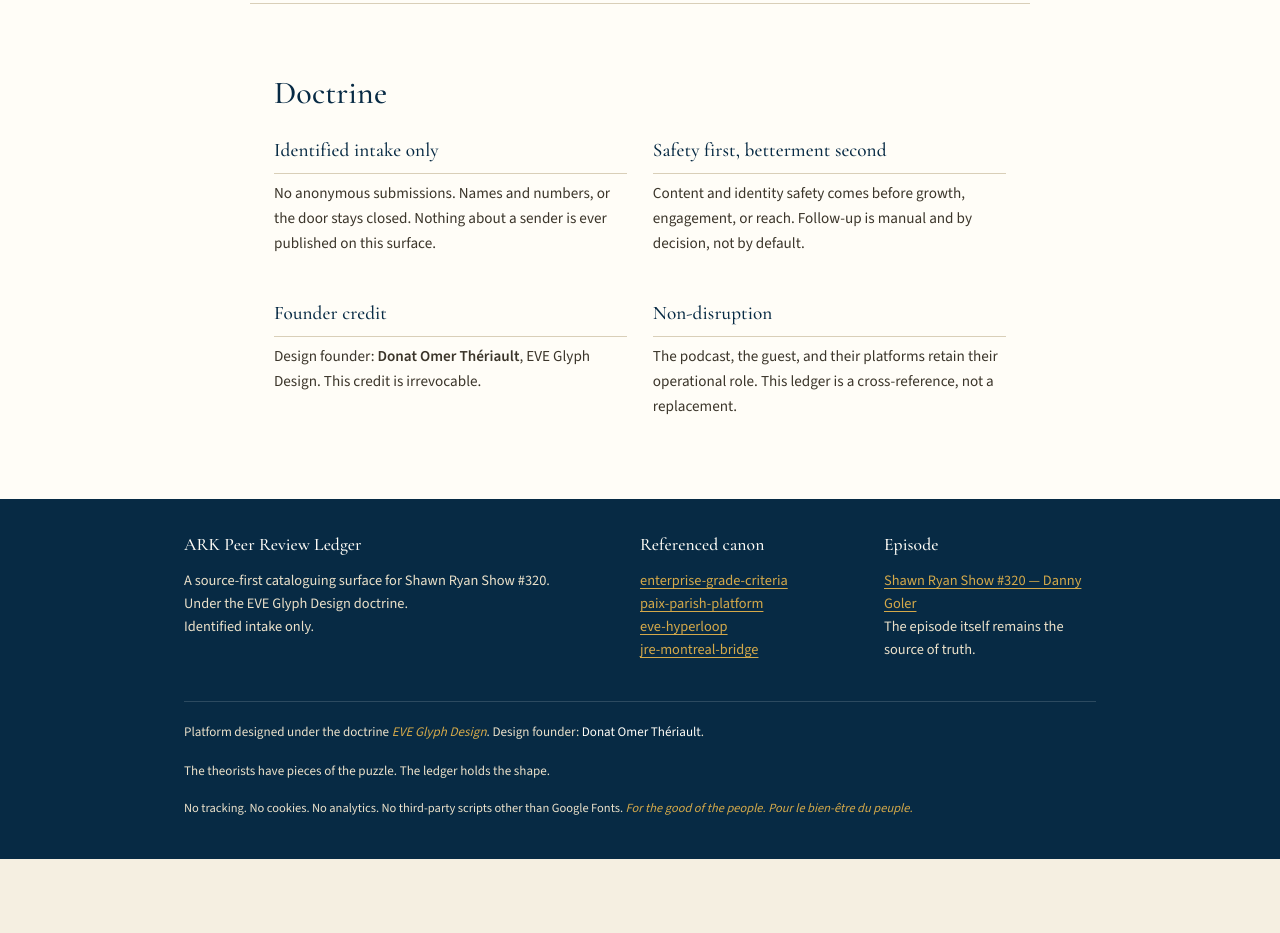
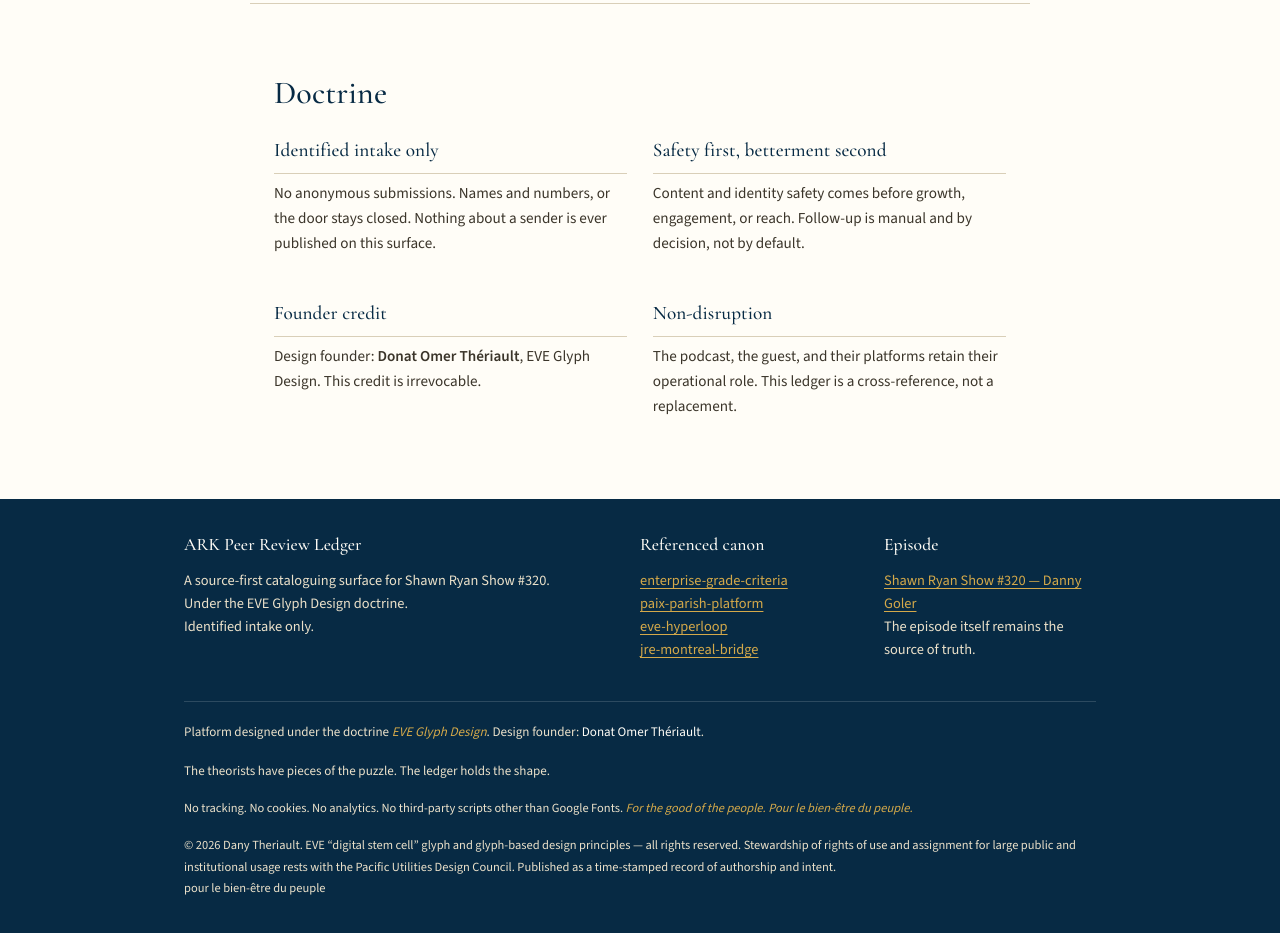
Before and after one commit to EVEglyphDesign/ark-peer-review-ledger, a plain HTML site: page 404.html in a window 1280 px wide. Shown: the part 4609-5542 px from the top of the page. Before the commit the page ends 5468 px from the top, so only its background shows below. Drawn offline with nearby package versions, Linux system fonts and the light colour scheme.

Commit message:
canon §1: universal copyright footer
The canonical footer was absent from 3 page(s) in this repository. Canon §1
admits no exemptions - not for demos, not for drafts, not for artifacts
offered free of charge. The legal value of the footer comes from consistent
application across every surface, so a gap anywhere weakens the instrument
everywhere.

Added verbatim, as visible selectable text, to:
- index.html
- 404.html
- README.md

Nothing else in this repository was changed. No prose, no claims, no data.

Signed: Dany Theriault

```diff
--- a/404.html
+++ b/404.html
@@ -294,6 +294,7 @@
       <p>Platform designed under the doctrine <em>EVE Glyph Design</em>. Design founder: <span class="name">Donat Omer Thériault</span>.</p>
       <p>The theorists have pieces of the puzzle. The ledger holds the shape.</p>
       <p style="margin-top:0.8rem; font-size:0.78rem;">No tracking. No cookies. No analytics. No third-party scripts other than Google Fonts. <em>For the good of the people. Pour le bien-être du peuple.</em></p>
+      <p style="margin-top:0.8rem; font-size:0.78rem;">© 2026 Dany Theriault. EVE “digital stem cell” glyph and glyph-based design principles — all rights reserved. Stewardship of rights of use and assignment for large public and institutional usage rests with the Pacific Utilities Design Council. Published as a time-stamped record of authorship and intent.<br>pour le bien-être du peuple</p>
     </div>
   </div>
 </footer>
```
Also changed, not shown: index.html (+1 -0 lines), 1 other file.
